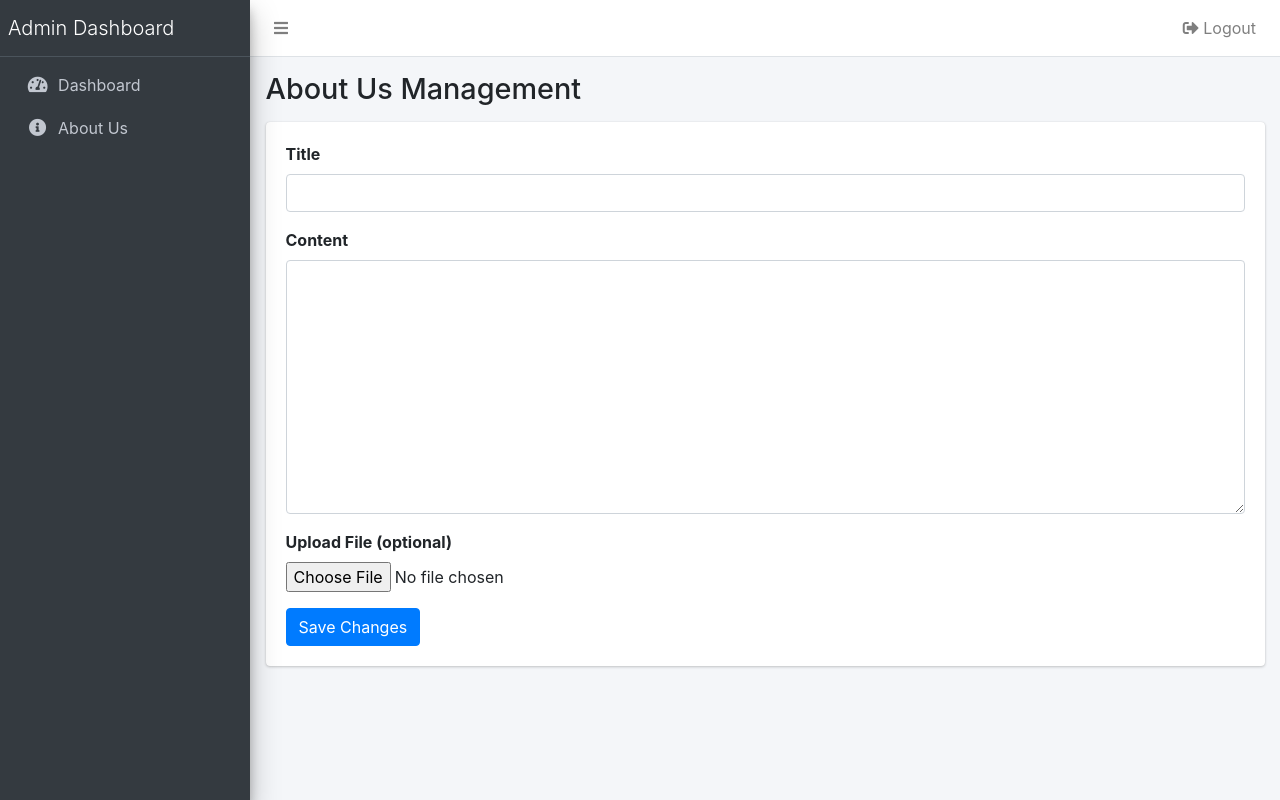
After one commit to dolarnold/Nephak_Org, a PHP site: page /sections/about.php in a window 1280 px wide. The commit adds this page. Run offline with PHP 8.4, Linux system fonts and the light colour scheme; data that the repository does not hold is empty; some libraries are stand-ins or nearby versions.

Commit message:
Folder structure reorganized

```diff
--- a/includes/header.php
+++ b/admin/includes/header.php
@@ -4,4 +4,11 @@
             <a class="nav-link" data-widget="pushmenu" href="#"><i class="fas fa-bars"></i></a>
         </li>
     </ul>
+    <ul class="navbar-nav ml-auto">
+        <li class="nav-item">
+            <a href="../auth/logout.php" class="nav-link">
+                <i class="fas fa-sign-out-alt"></i> Logout
+            </a>
+        </li>
+    </ul>
 </nav>
--- /dev/null
+++ b/admin/includes/sidebar.php
@@ -0,0 +1,25 @@
+<aside class="main-sidebar sidebar-dark-primary elevation-4">
+    <a href="../dashboard/index.php" class="brand-link">
+        <span class="brand-text font-weight-light">Admin Dashboard</span>
+    </a>
+
+    <div class="sidebar">
+        <nav class="mt-2">
+            <ul class="nav nav-pills nav-sidebar flex-column" data-widget="treeview" role="menu">
+                <li class="nav-item">
+                    <a href="../dashboard/index.php" class="nav-link">
+                        <i class="nav-icon fas fa-tachometer-alt"></i>
+                        <p>Dashboard</p>
+                    </a>
+                </li>
+                <li class="nav-item">
+                    <a href="../sections/about.php" class="nav-link">
+                        <i class="nav-icon fas fa-info-circle"></i>
+                        <p>About Us</p>
+                    </a>
+                </li>
+                <!-- Add other menu items -->
+            </ul>
+        </nav>
+    </div>
+</aside>
```
Also changed, not shown: admin/dashboard/index.php (added, +52 -0 lines), admin/auth/login.php (renamed from auth/login.php), admin/auth/logout.php (renamed from auth/logout.php), admin/config/database.php (renamed from config/database.php), admin/includes/functions.php (renamed from includes/functions.php), admin/sections/about.php (renamed from sections/about.php), admin/sections/sidebar.php (renamed from sections/sidebar.php).
